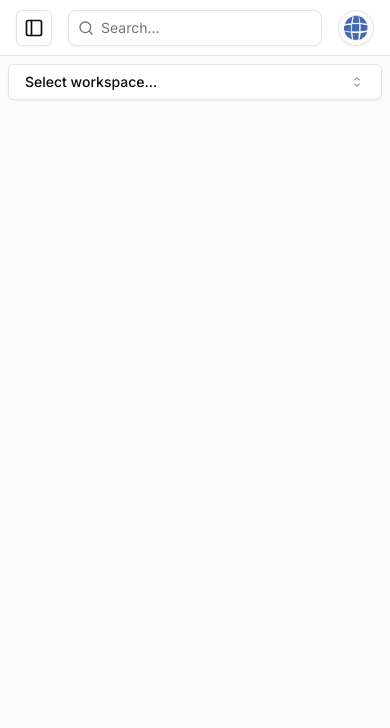
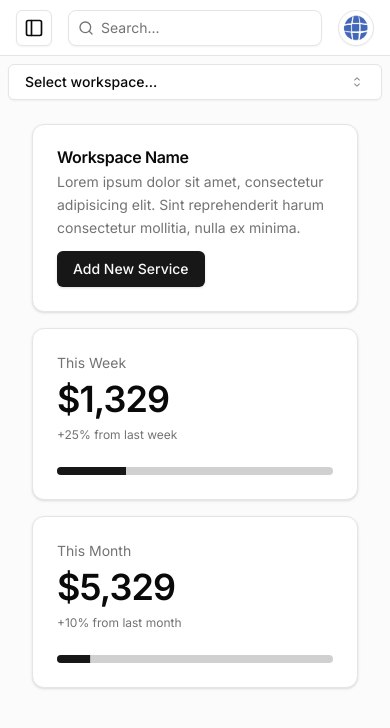
Before and after one commit to advitama/ruker-dashboard-app, a Next.js app: page / in a window 390 px wide. Shown: the top 728 px of the page. Built offline with nearby package versions, Linux system fonts and the light colour scheme.

Commit message:
refactor: update next and other components

```diff
--- a/src/app/(dashboard)/layout.tsx
+++ b/src/app/(dashboard)/layout.tsx
@@ -13,13 +13,19 @@ import { Sidebar } from "@/components/navigation/sidebar";
 // import types
 import type { Navigation } from "@/types/navigation";
 
+// Import React query components
+import { ReactQueryDevtools } from "@tanstack/react-query-devtools";
+import { QueryClient, QueryClientProvider } from "@tanstack/react-query";
+
 // import icons
 import { Home } from "lucide-react";
 
 const navigation: Navigation[] = [
-  { name: "Home", href: "/", icon: Home },
+  { name: "Overview", href: "/", icon: Home },
   { name: "New workspace", href: "/new-workspace", icon: Home, hidden: true },
 ];
+
+const queryClient = new QueryClient();
 
 export default function DashboardLayout({
   children,
@@ -33,6 +39,7 @@ export default function DashboardLayout({
   });
 
   return (
+    <QueryClientProvider client={queryClient}>
       <div className="flex min-h-screen w-full flex-col bg-muted/40">
         <Sidebar navigation={navigation} />
         <div className="flex flex-col sm:py-3 sm:pl-14">
@@ -41,5 +48,6 @@ export default function DashboardLayout({
         </div>
         <Toaster />
       </div>
+    </QueryClientProvider>
   );
 }
--- a/src/app/(dashboard)/new-workspace/page.tsx
+++ b/src/app/(dashboard)/new-workspace/page.tsx
@@ -1,7 +1,12 @@
+import { CreateWorkspace } from "@/features/company/components/form/new-company";
+
 export default function NewWorkspacePage() {
   return (
     <div>
-      <h1 className="text-4xl font-bold">New Workspace</h1>
+      <h1 className="text-4xl mt-2 font-bold">New Workspace</h1>
+      <div className="flex items-center justify-center">
+        <CreateWorkspace />
+      </div>
     </div>
   );
 }
--- a/src/app/(dashboard)/page.tsx
+++ b/src/app/(dashboard)/page.tsx
@@ -1,5 +1,60 @@
+import {
+  Card,
+  CardContent,
+  CardDescription,
+  CardFooter,
+  CardHeader,
+  CardTitle,
+} from "@/components/ui/card";
+import { Button } from "@/components/ui/button";
+import { Progress } from "@/components/ui/progress";
+
 export default function HomePage() {
   return (
-    <div></div>
-  )
+    <div>
+      <div className="mt-2 grid gap-4 sm:grid-cols-2 md:grid-cols-4 lg:grid-cols-2 xl:grid-cols-4">
+        <Card className="sm:col-span-2" x-chunk="dashboard-05-chunk-0">
+          <CardHeader className="pb-3">
+            <CardTitle>
+              Workspace Name
+            </CardTitle>
+            <CardDescription className="text-balance max-w-lg leading-relaxed">
+              Lorem ipsum dolor sit amet, consectetur adipisicing elit. Sint reprehenderit harum consectetur mollitia, nulla ex minima.
+            </CardDescription>
+          </CardHeader>
+          <CardFooter>
+            <Button>Add New Service</Button>
+          </CardFooter>
+        </Card>
+        <Card x-chunk="dashboard-05-chunk-1">
+          <CardHeader className="pb-2">
+            <CardDescription>This Week</CardDescription>
+            <CardTitle className="text-4xl">$1,329</CardTitle>
+          </CardHeader>
+          <CardContent>
+            <div className="text-xs text-muted-foreground">
+              +25% from last week
+            </div>
+          </CardContent>
+          <CardFooter>
+            <Progress value={25} aria-label="25% increase" />
+          </CardFooter>
+        </Card>
+        <Card x-chunk="dashboard-05-chunk-2">
+          <CardHeader className="pb-2">
+            <CardDescription>This Month</CardDescription>
+            <CardTitle className="text-4xl">$5,329</CardTitle>
+          </CardHeader>
+          <CardContent>
+            <div className="text-xs text-muted-foreground">
+              +10% from last month
+            </div>
+          </CardContent>
+          <CardFooter>
+            <Progress value={12} aria-label="12% increase" />
+          </CardFooter>
+        </Card>
+      </div>
+    </div>
+  );
 }
--- a/src/components/form/combobox.tsx
+++ b/src/components/form/combobox.tsx
@@ -70,7 +70,7 @@ export function Combobox() {
           className="w-full sm:w-[250px] justify-between"
         >
           {value
-            ? workspaces.find((workspace) => workspace.value === value)?.label
+            ? workspaces.find((workspace) => workspace.label === value)?.label
             : "Select workspace..."}
           <CaretSortIcon className="ml-2 h-4 w-4 shrink-0 opacity-50" />
         </Button>
@@ -84,7 +84,7 @@ export function Combobox() {
               {workspaces.map((workspace) => (
                 <CommandItem
                   key={workspace.value}
-                  value={workspace.value}
+                  value={workspace.label}
                   onSelect={(currentValue: React.SetStateAction<string>) => {
                     setValue(currentValue === value ? "" : currentValue);
                     setOpen(false);
@@ -93,14 +93,14 @@ export function Combobox() {
                   {/* eslint-disable-next-line @next/next/no-img-element */}
                   <img
                     src={workspace.image}
-                    alt={workspace.label}
+                    alt={`${workspace.label} logo`}
                     className="w-6 h-6 rounded-md mr-2"
                   />
                   {workspace.label}
                   <CheckIcon
                     className={cn(
                       "ml-auto h-4 w-4",
-                      value === workspace.value ? "opacity-100" : "opacity-0"
+                      value === workspace.label ? "opacity-100" : "opacity-0"
                     )}
                   />
                 </CommandItem>
--- a/src/components/ui/command.tsx
+++ b/src/components/ui/command.tsx
@@ -117,7 +117,7 @@ const CommandItem = React.forwardRef<
   <CommandPrimitive.Item
     ref={ref}
     className={cn(
-      "relative flex cursor-default select-none items-center rounded-sm px-2 py-1.5 text-sm outline-none data-[disabled='true']:pointer-events-none data-[selected=true]:bg-accent data-[selected=true]:text-accent-foreground data-[disabled='true']:opacity-50",
+      "relative flex cursor-default select-none items-center rounded-sm px-2 py-1.5 text-sm outline-none data-[disabled=true]:pointer-events-none data-[selected=true]:bg-accent data-[selected=true]:text-accent-foreground data-[disabled=true]:opacity-50",
       className
     )}
     {...props}
--- a/src/components/ui/toaster.tsx
+++ b/src/components/ui/toaster.tsx
@@ -1,5 +1,6 @@
 "use client"
 
+import { useToast } from "@/hooks/use-toast"
 import {
   Toast,
   ToastClose,
@@ -8,7 +9,6 @@ import {
   ToastTitle,
   ToastViewport,
 } from "@/components/ui/toast"
-import { useToast } from "@/components/ui/use-toast"
 
 export function Toaster() {
   const { toasts } = useToast()
--- a/src/features/company/components/form/new-company.tsx
+++ b/src/features/company/components/form/new-company.tsx
@@ -50,7 +50,6 @@ export function CreateWorkspace() {
   const { toast } = useToast();
 
   function onSubmit(data: z.infer<typeof FormSchema>) {
-    console.log(data);
     toast({
       title: "You submitted the following values:",
       description: (
--- a/tailwind.config.ts
+++ b/tailwind.config.ts
@@ -13,71 +13,86 @@ const config = {
   prefix: "",
   theme: {
   	container: {
-      center: true,
-      padding: "2rem",
+  		center: 'true',
+  		padding: '2rem',
   		screens: {
-        "2xl": "1400px",
-      },
+  			'2xl': '1400px'
+  		}
   	},
   	extend: {
   		colors: {
-        border: "hsl(var(--border))",
-        input: "hsl(var(--input))",
-        ring: "hsl(var(--ring))",
-        background: "hsl(var(--background))",
-        foreground: "hsl(var(--foreground))",
+  			border: 'hsl(var(--border))',
+  			input: 'hsl(var(--input))',
+  			ring: 'hsl(var(--ring))',
+  			background: 'hsl(var(--background))',
+  			foreground: 'hsl(var(--foreground))',
   			primary: {
-          DEFAULT: "hsl(var(--primary))",
-          foreground: "hsl(var(--primary-foreground))",
+  				DEFAULT: 'hsl(var(--primary))',
+  				foreground: 'hsl(var(--primary-foreground))'
   			},
   			secondary: {
-          DEFAULT: "hsl(var(--secondary))",
-          foreground: "hsl(var(--secondary-foreground))",
+  				DEFAULT: 'hsl(var(--secondary))',
+  				foreground: 'hsl(var(--secondary-foreground))'
   			},
   			destructive: {
-          DEFAULT: "hsl(var(--destructive))",
-          foreground: "hsl(var(--destructive-foreground))",
+  				DEFAULT: 'hsl(var(--destructive))',
+  				foreground: 'hsl(var(--destructive-foreground))'
   			},
   			muted: {
-          DEFAULT: "hsl(var(--muted))",
-          foreground: "hsl(var(--muted-foreground))",
+  				DEFAULT: 'hsl(var(--muted))',
+  				foreground: 'hsl(var(--muted-foreground))'
   			},
   			accent: {
-          DEFAULT: "hsl(var(--accent))",
-          foreground: "hsl(var(--accent-foreground))",
+  				DEFAULT: 'hsl(var(--accent))',
+  				foreground: 'hsl(var(--accent-foreground))'
   			},
   			popover: {
-          DEFAULT: "hsl(var(--popover))",
-          foreground: "hsl(var(--popover-foreground))",
+  				DEFAULT: 'hsl(var(--popover))',
+  				foreground: 'hsl(var(--popover-foreground))'
   			},
   			card: {
-          DEFAULT: "hsl(var(--card))",
-          foreground: "hsl(var(--card-foreground))",
+  				DEFAULT: 'hsl(var(--card))',
+  				foreground: 'hsl(var(--card-foreground))'
   			},
+  			chart: {
+  				'1': 'hsl(var(--chart-1))',
+  				'2': 'hsl(var(--chart-2))',
+  				'3': 'hsl(var(--chart-3))',
+  				'4': 'hsl(var(--chart-4))',
+  				'5': 'hsl(var(--chart-5))'
+  			}
   		},
   		borderRadius: {
-        lg: "var(--radius)",
-        md: "calc(var(--radius) - 2px)",
-        sm: "calc(var(--radius) - 4px)",
+  			lg: 'var(--radius)',
+  			md: 'calc(var(--radius) - 2px)',
+  			sm: 'calc(var(--radius) - 4px)'
   		},
   		keyframes: {
-        "accordion-down": {
-          from: { height: "0" },
-          to: { height: "var(--radix-accordion-content-height)" },
+  			'accordion-down': {
+  				from: {
+  					height: '0'
   				},
-        "accordion-up": {
-          from: { height: "var(--radix-accordion-content-height)" },
-          to: { height: "0" },
+  				to: {
+  					height: 'var(--radix-accordion-content-height)'
+  				}
   			},
+  			'accordion-up': {
+  				from: {
+  					height: 'var(--radix-accordion-content-height)'
+  				},
+  				to: {
+  					height: '0'
+  				}
+  			}
   		},
   		animation: {
-        "accordion-down": "accordion-down 0.2s ease-out",
-        "accordion-up": "accordion-up 0.2s ease-out",
+  			'accordion-down': 'accordion-down 0.2s ease-out',
+  			'accordion-up': 'accordion-up 0.2s ease-out'
   		},
   		fontFamily: {
-        sans: ["var(--font-sans)", ...fontFamily.sans],
-      },
-    },
+  			sans: ["var(--font-sans)", ...fontFamily.sans]
+  		}
+  	}
   },
   plugins: [require("tailwindcss-animate")],
 } satisfies Config;
```
Also changed, not shown: package.json (+10 -1 lines), src/middleware.ts (+29 -37 lines), components.json, 1 other file (tests, documents, lock files or other folders). Lines whose indentation alone changed are shown as unchanged.
